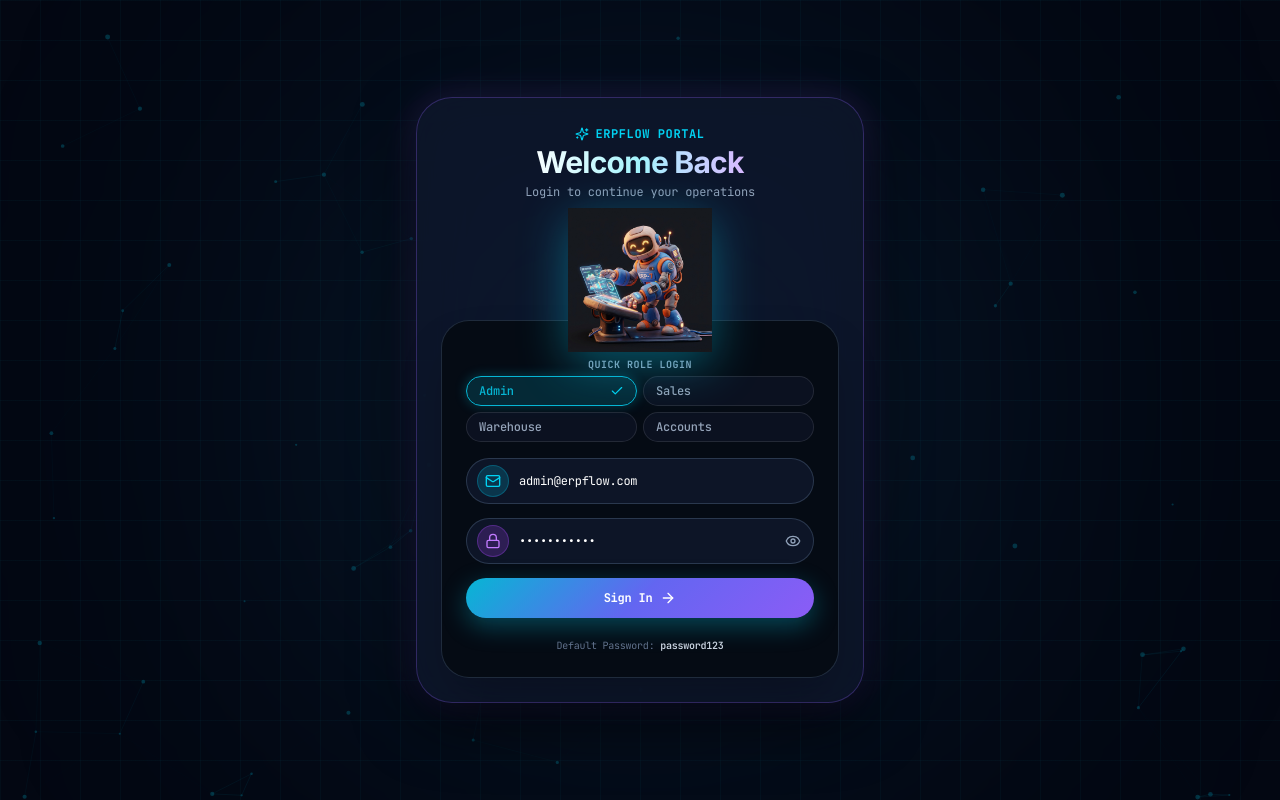
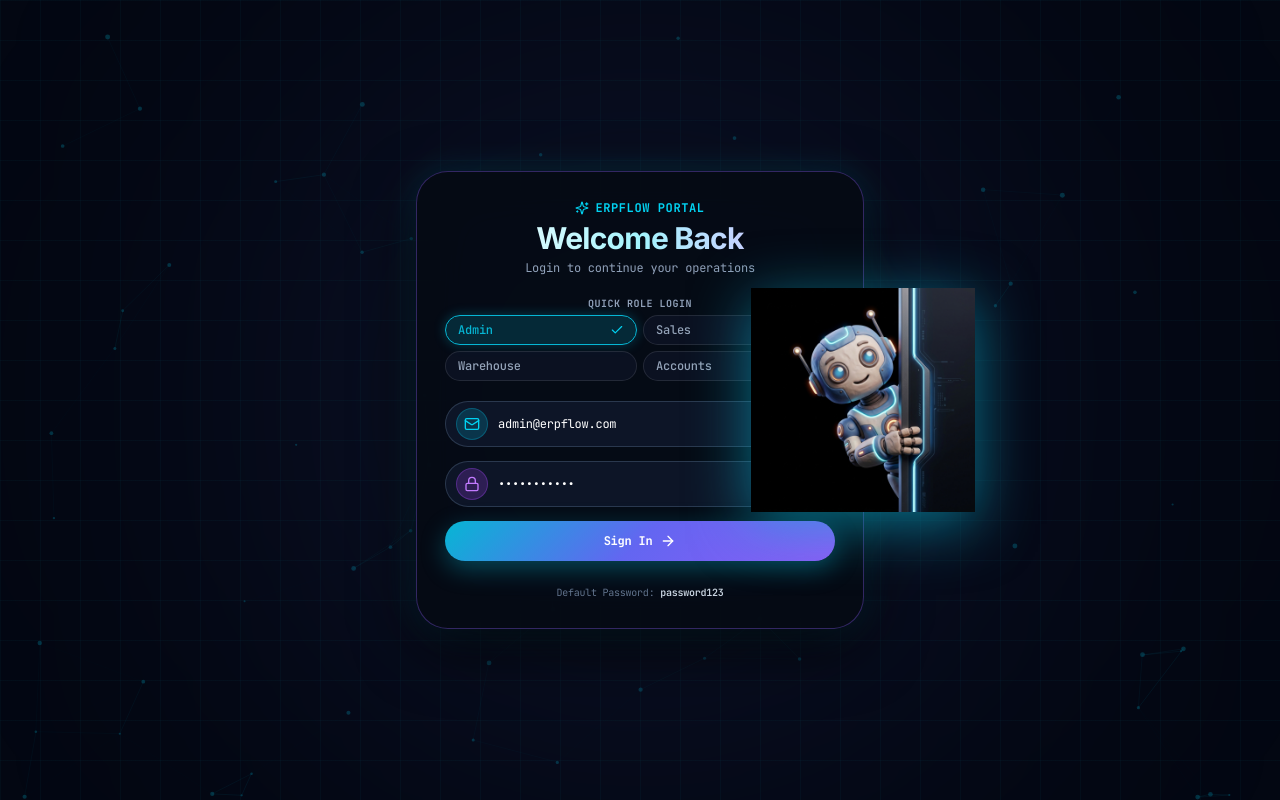
Before and after one commit to Saisradha/FundsERP, a React (Vite) app in the folder frontend/: page / in a window 1280 px wide. Built offline with nearby package versions, Linux system fonts and the light colour scheme.

Commit message:
feat: 3D robot mascot holding right edge of login card with zero background box

```diff
--- a/frontend/src/pages/LoginPage.tsx
+++ b/frontend/src/pages/LoginPage.tsx
@@ -1,6 +1,6 @@
 import React, { useState, useEffect, useRef } from 'react';
 import { motion } from 'framer-motion';
-import { Lock, Mail, ArrowRight, Eye, EyeOff, Check, Sparkles } from 'lucide-react';
+import { Lock, Mail, ArrowRight, Cpu, Eye, EyeOff, Check, Sparkles } from 'lucide-react';
 import { apiRequest } from '../services/api';
 import { useAuthStore } from '../store/useAuthStore';
 import { toast } from '../components/ui/Toast';
@@ -138,25 +138,35 @@ export const LoginPage: React.FC<LoginPageProps> = ({ onSuccess }) => {
       {/* Cyber Particle Background Canvas */}
       <CyberParticleCanvas />
 
-      {/* Ambient Radial Background Glow */}
-      <div className="absolute top-1/2 left-1/2 -translate-x-1/2 -translate-y-1/2 w-[650px] h-[650px] rounded-full blur-[180px] pointer-events-none"
-           style={{ background: 'radial-gradient(circle, rgba(139, 92, 246, 0.2) 0%, rgba(6, 182, 212, 0.15) 50%, transparent 80%)' }} />
+      {/* Radial Background Ambient Lighting */}
+      <div className="absolute top-1/2 left-1/2 -translate-x-1/2 -translate-y-1/2 w-[700px] h-[700px] rounded-full blur-[180px] pointer-events-none"
+           style={{ background: 'radial-gradient(circle, rgba(6, 182, 212, 0.18) 0%, rgba(139, 92, 246, 0.12) 50%, transparent 80%)' }} />
 
-      {/* Outer Shell Card Container */}
+      {/* Main Card Container */}
       <motion.div
         initial={{ opacity: 0, y: 24, scale: 0.96 }}
         animate={{ opacity: 1, y: 0, scale: 1 }}
         transition={{ duration: 0.4, ease: [0.16, 1, 0.3, 1] }}
-        className="w-full max-w-sm sm:max-w-md rounded-[36px] p-6 pt-7 shadow-2xl relative z-10 border cyber-glass-panel flex flex-col items-center"
+        className="w-full max-w-sm sm:max-w-md rounded-[32px] p-6 sm:p-7 shadow-2xl relative z-10 border cyber-glass-panel flex flex-col space-y-5"
         style={{
-          backgroundColor: 'rgba(15, 23, 42, 0.85)',
-          borderColor: 'rgba(139, 92, 246, 0.3)',
-          boxShadow: '0 20px 60px rgba(0, 0, 0, 0.6), 0 0 35px rgba(139, 92, 246, 0.2)',
+          backgroundColor: 'rgba(6, 11, 20, 0.94)',
+          borderColor: 'rgba(139, 92, 246, 0.35)',
+          boxShadow: '0 20px 60px rgba(0, 0, 0, 0.7), 0 0 35px rgba(6, 182, 212, 0.2)',
         }}
       >
-        {/* Top Headline & Subtitle */}
-        <div className="text-center space-y-1 mb-2">
-          <div className="flex items-center justify-center gap-1.5 text-xs font-mono text-cyan-400 mb-0.5 font-bold uppercase tracking-wider">
+        {/* 3D Cyber Robot Mascot Holding/Peeking from the Right Side */}
+        <div className="absolute -right-20 sm:-right-28 top-1/2 -translate-y-1/2 w-44 sm:w-56 h-44 sm:h-56 z-30 pointer-events-none">
+          <img
+            src="/cyber_robot_right_peek.png"
+            alt="3D Robot holding login card"
+            className="w-full h-full object-contain filter drop-shadow-[0_12px_30px_rgba(6,182,212,0.6)]"
+            style={{ mixBlendMode: 'screen' }}
+          />
+        </div>
+
+        {/* Top Brand & Headline */}
+        <div className="text-center space-y-1">
+          <div className="flex items-center justify-center gap-1.5 text-xs font-mono text-cyan-400 font-bold uppercase tracking-wider">
             <Sparkles className="w-3.5 h-3.5" /> ERPFLOW PORTAL
           </div>
           <h1 className="text-2xl sm:text-3xl font-bold tracking-tight font-sans bg-gradient-to-r from-white via-cyan-200 to-purple-300 bg-clip-text text-transparent">
@@ -167,21 +177,7 @@ export const LoginPage: React.FC<LoginPageProps> = ({ onSuccess }) => {
           </p>
         </div>
 
-        {/* 3D Cyber Robot Mascot Leaning/Peeking over Inner Card Ledge */}
-        <div className="relative w-36 h-36 -mb-8 z-20 pointer-events-none flex justify-center">
-          <img
-            src="/cyber_erp_mascot.png"
-            alt="Cyber ERP Robot Mascot"
-            className="w-full h-full object-contain drop-shadow-[0_12px_24px_rgba(6,182,212,0.45)] hover:scale-105 transition-transform duration-300"
-          />
-        </div>
-
-        {/* Inner Overlapping Form Card */}
-        <div
-          className="w-full rounded-[28px] p-6 pt-9 space-y-4 relative z-10 border border-slate-700/60 shadow-2xl"
-          style={{ backgroundColor: 'rgba(6, 11, 20, 0.95)', backdropFilter: 'blur(20px)' }}
-        >
-          {/* Quick Preset Role Selector Pills */}
+        {/* Quick Role Selection Pills */}
         <div className="space-y-1">
           <div className="text-[10px] font-mono font-bold uppercase tracking-wider text-slate-400 text-center">
             Quick Role Login
@@ -210,7 +206,7 @@ export const LoginPage: React.FC<LoginPageProps> = ({ onSuccess }) => {
           </div>
         </div>
 
-          {/* Form Fields */}
+        {/* Login Form */}
         <form onSubmit={handleSubmit} className="space-y-3.5">
           {error && (
             <div className="p-3 rounded-2xl border text-xs font-mono font-medium bg-rose-950/60 border-rose-500/50 text-rose-300">
@@ -218,7 +214,7 @@ export const LoginPage: React.FC<LoginPageProps> = ({ onSuccess }) => {
             </div>
           )}
 
-            {/* Email Field with Circular Badge */}
+          {/* Email Input Field with Circular Badge */}
           <div className="flex items-center gap-2.5 p-1.5 pl-2.5 rounded-full bg-slate-900/90 border border-slate-700/80 focus-within:border-cyan-400 focus-within:ring-1 focus-within:ring-cyan-400 transition-all">
             <div className="w-8 h-8 rounded-full bg-cyan-500/20 border border-cyan-500/30 text-cyan-400 flex items-center justify-center shrink-0">
               <Mail className="w-4 h-4" />
@@ -233,7 +229,7 @@ export const LoginPage: React.FC<LoginPageProps> = ({ onSuccess }) => {
             />
           </div>
 
-            {/* Password Field with Circular Badge */}
+          {/* Password Input Field with Circular Badge */}
           <div className="flex items-center gap-2.5 p-1.5 pl-2.5 pr-3 rounded-full bg-slate-900/90 border border-slate-700/80 focus-within:border-purple-400 focus-within:ring-1 focus-within:ring-purple-400 transition-all">
             <div className="w-8 h-8 rounded-full bg-purple-500/20 border border-purple-500/30 text-purple-400 flex items-center justify-center shrink-0">
               <Lock className="w-4 h-4" />
@@ -283,7 +279,6 @@ export const LoginPage: React.FC<LoginPageProps> = ({ onSuccess }) => {
         <div className="text-center text-[10px] font-mono text-slate-500 pt-1">
           Default Password: <span className="font-semibold text-slate-300">password123</span>
         </div>
-        </div>
       </motion.div>
     </div>
   );
```
Also changed, not shown: frontend/public/cyber_robot_right_peek.png (added). Lines whose indentation alone changed are shown as unchanged.
